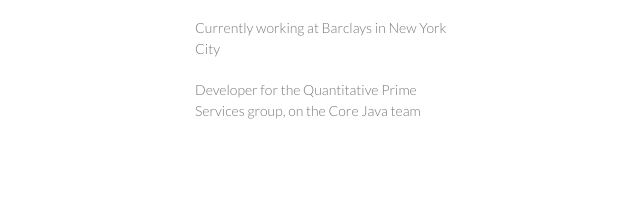
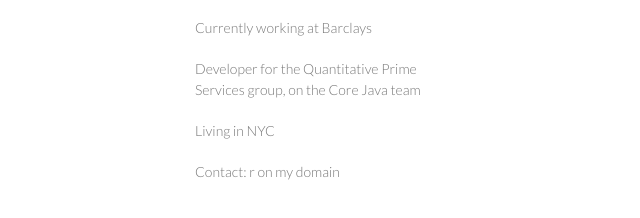
Before and after one commit to rccoe/rccoe.github.io, a plain HTML site: page index.html in a window 1280 px wide. Shown: the part 154-372 px from the top of the page, without its empty margins (15-655 px from the left). Drawn offline with Linux system fonts and the light colour scheme.

Commit message:
Edit contact

```diff
--- a/index.html
+++ b/index.html
@@ -18,11 +18,15 @@
         <h1>Robert C. Coe</h1>
 
 		<p> B.S.E. in Computer Science, Princeton University, 2012 </p>
-		<p> Currently working at Barclays in New York City</p>
+		<p> Currently working at Barclays</p>
 
 		<p>
 			Developer for the Quantitative Prime Services group, on the Core Java team
 		</p>
+
+		<p> Living in NYC </p>
+
+		<p> Contact: r on my domain </p>
 
         <!--p class="view"><a href="https://github.com/rccoe">View My GitHub Profile</a></p!-->
 
```
